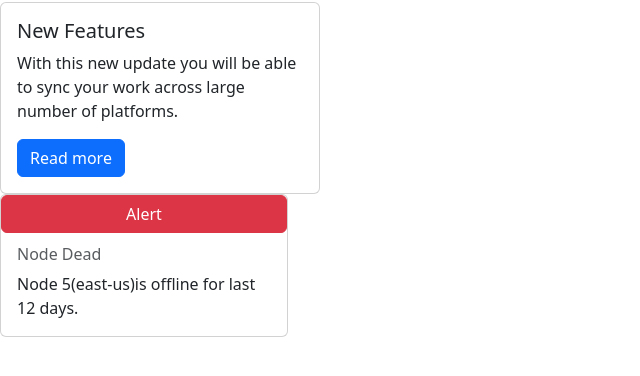
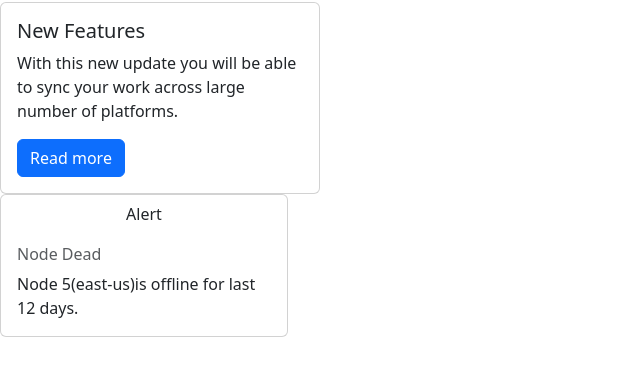
Before and after one commit to acciojob/bootstrap-card-Lochan-sharma232, a website: page main.html in a window 1280 px wide. Shown: the part 54-430 px from the top of the page, without its empty margins (0-640 px from the left). Drawn offline with nearby package versions, Linux system fonts and the light colour scheme.

Commit message:
created a submission

```diff
--- a/main.html
+++ b/main.html
@@ -19,7 +19,7 @@
   </div>
 </div>
 	<div class="card" style="width: 18rem;">
-		  <button type="button" class="btn btn-danger">Alert</button>
+		  <button type="button" class="btn btn-alert">Alert</button>
 
   <div class="card-body">
     <h6 class="card-subtitle mb-2 text-body-secondary">Node Dead</h6>
```
